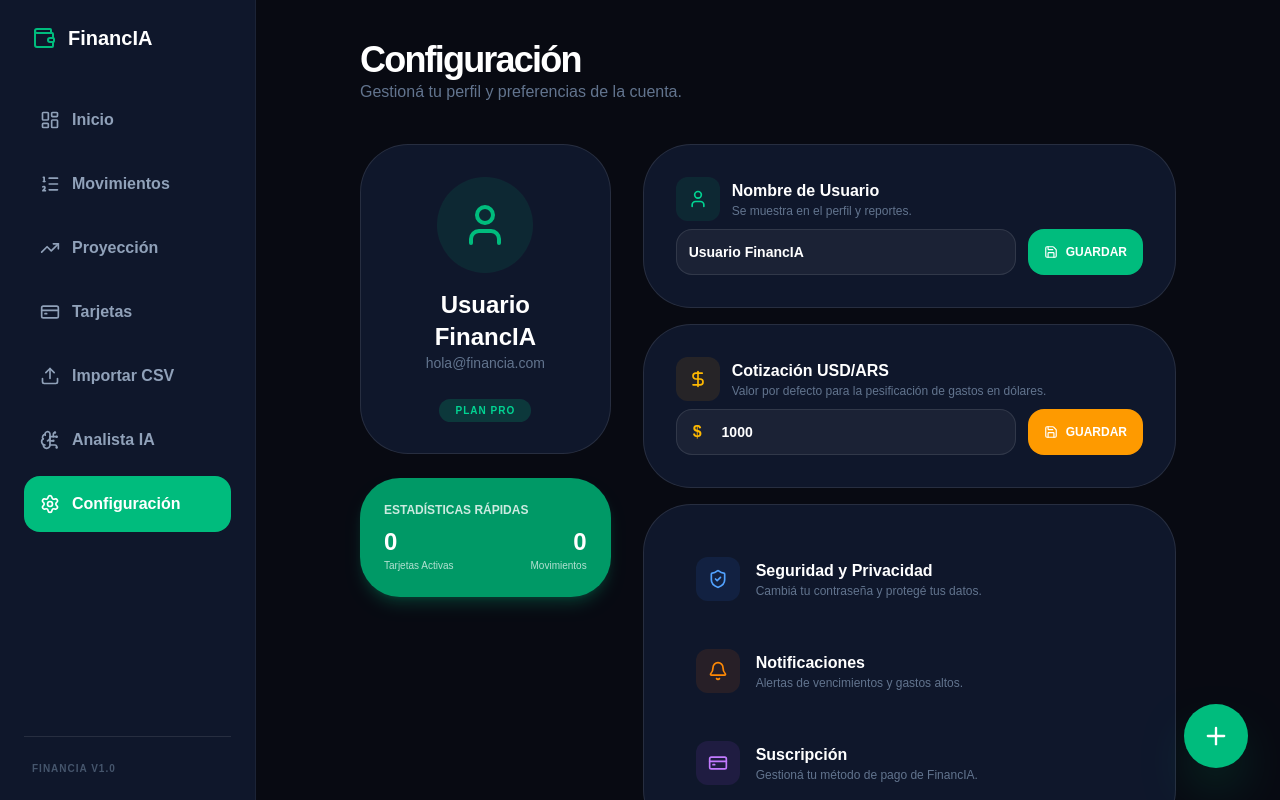
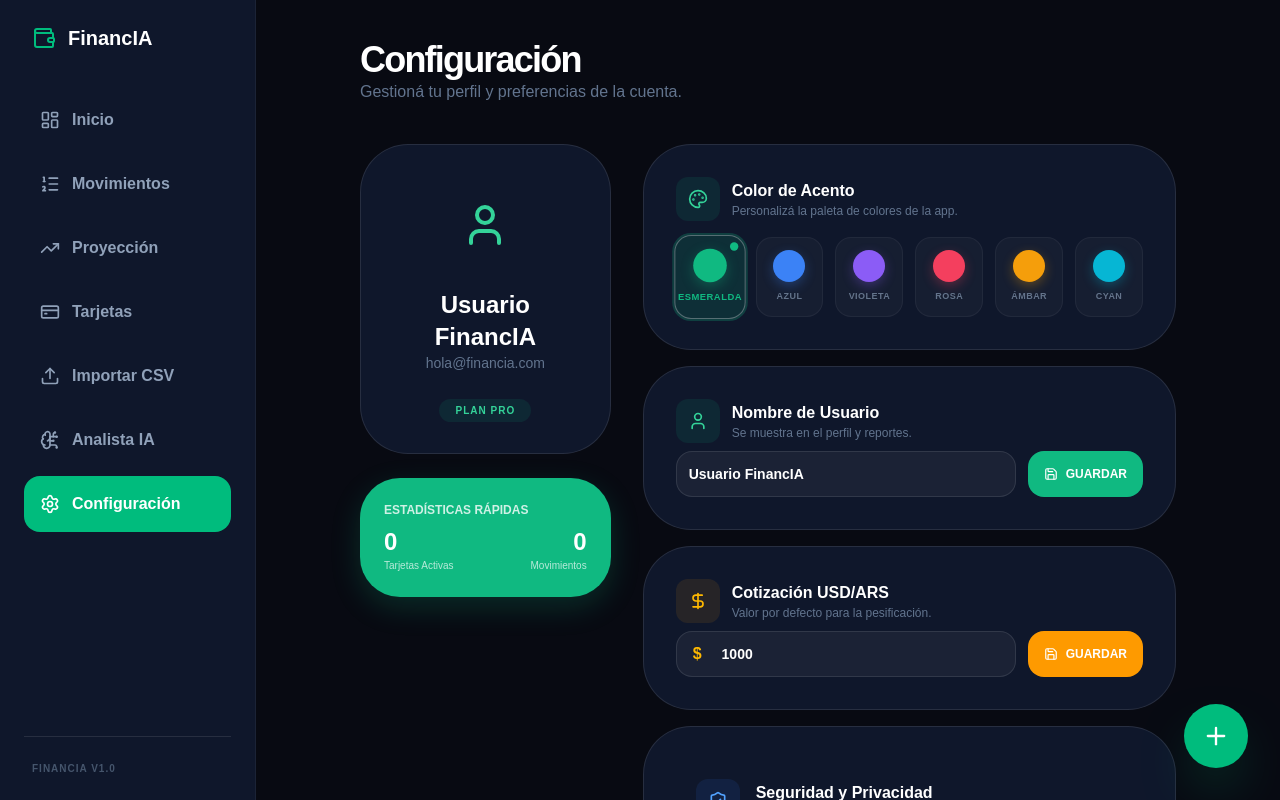
Before and after one commit to gr003-ui/FinancIA, a Next.js app: page /configuracion in a window 1280 px wide. Built offline with nearby package versions, Linux system fonts and the light colour scheme.

Commit message:
feat: sistema de temas de color con 6 acentos, ThemeProvider y CSS variables

```diff
--- a/src/app/configuracion/page.tsx
+++ b/src/app/configuracion/page.tsx
@@ -1,16 +1,28 @@
 "use client";
 import { useState } from 'react';
-import { useFinanceStore } from '../../store/useFinanceStore';
-import { User, ShieldCheck, Bell, CreditCard, Save, AlertTriangle, DollarSign } from 'lucide-react';
+import { useFinanceStore, AccentTheme } from '../../store/useFinanceStore';
+import { User, ShieldCheck, Bell, CreditCard, Save, AlertTriangle, DollarSign, Palette } from 'lucide-react';
+
+const THEMES: { id: AccentTheme; label: string; color: string; bg: string }[] = [
+  { id: 'emerald', label: 'Esmeralda', color: '#10b981', bg: 'rgba(16,185,129,0.15)' },
+  { id: 'blue',    label: 'Azul',      color: '#3b82f6', bg: 'rgba(59,130,246,0.15)' },
+  { id: 'purple',  label: 'Violeta',   color: '#8b5cf6', bg: 'rgba(139,92,246,0.15)' },
+  { id: 'rose',    label: 'Rosa',      color: '#f43f5e', bg: 'rgba(244,63,94,0.15)'  },
+  { id: 'amber',   label: 'Ámbar',     color: '#f59e0b', bg: 'rgba(245,158,11,0.15)' },
+  { id: 'cyan',    label: 'Cyan',      color: '#06b6d4', bg: 'rgba(6,182,212,0.15)'  },
+];
 
 export default function ConfigPage() {
-  const { cards, transactions, userName, exchangeRate, setUserName, setExchangeRate, resetAll } = useFinanceStore();
+  const {
+    cards, transactions, userName, exchangeRate, accentTheme,
+    setUserName, setExchangeRate, setAccentTheme, resetAll,
+  } = useFinanceStore();
 
-  const [nameInput, setNameInput] = useState(userName);
-  const [rateInput, setRateInput] = useState(String(exchangeRate));
+  const [nameInput,    setNameInput]    = useState(userName);
+  const [rateInput,    setRateInput]    = useState(String(exchangeRate));
   const [confirmReset, setConfirmReset] = useState(false);
-  const [savedName, setSavedName] = useState(false);
-  const [savedRate, setSavedRate] = useState(false);
+  const [savedName,    setSavedName]    = useState(false);
+  const [savedRate,    setSavedRate]    = useState(false);
 
   const handleSaveName = () => {
     if (!nameInput.trim()) return;
@@ -44,17 +56,20 @@ export default function ConfigPage() {
         {/* PERFIL */}
         <div className="md:col-span-1 space-y-6">
           <div className="bg-slate-900 rounded-[3rem] p-8 border border-white/10 text-center">
-            <div className="w-24 h-24 bg-emerald-500/10 text-emerald-500 rounded-full flex items-center justify-center mx-auto mb-4">
+            <div className="w-24 h-24 rounded-full flex items-center justify-center mx-auto mb-4"
+              style={{ background: `rgba(var(--accent-muted))`, color: 'var(--accent-text)' }}>
               <User size={48} />
             </div>
             <h2 className="text-2xl font-black text-white">{userName}</h2>
             <p className="text-slate-500 font-medium text-sm mb-6">hola@financia.com</p>
-            <span className="px-4 py-1.5 bg-emerald-500/20 text-emerald-400 text-[10px] font-black uppercase rounded-full tracking-widest">
+            <span className="px-4 py-1.5 text-[10px] font-black uppercase rounded-full tracking-widest"
+              style={{ background: 'var(--accent-muted)', color: 'var(--accent-text)' }}>
               Plan Pro
             </span>
           </div>
 
-          <div className="bg-emerald-600 rounded-[2.5rem] p-6 text-white shadow-lg shadow-emerald-500/20">
+          <div className="rounded-[2.5rem] p-6 text-white shadow-lg"
+            style={{ background: 'var(--accent)', boxShadow: `0 10px 30px var(--accent-shadow)` }}>
             <p className="text-xs font-bold opacity-80 uppercase mb-2">Estadísticas rápidas</p>
             <div className="flex justify-between items-end">
               <div>
@@ -72,11 +87,55 @@ export default function ConfigPage() {
         {/* OPCIONES */}
         <div className="md:col-span-2 space-y-4">
 
-          {/* Nombre */}
+          {/* TEMA DE COLOR */}
+          <div className="bg-slate-900 rounded-[3rem] p-8 border border-white/10 space-y-4">
+            <div className="flex items-center gap-3">
+              <div className="p-3 rounded-xl" style={{ background: 'var(--accent-muted)' }}>
+                <Palette size={20} style={{ color: 'var(--accent-text)' }} />
+              </div>
+              <div>
+                <p className="font-bold text-white">Color de Acento</p>
+                <p className="text-xs text-slate-500">Personalizá la paleta de colores de la app.</p>
+              </div>
+            </div>
+            <div className="grid grid-cols-3 sm:grid-cols-6 gap-3">
+              {THEMES.map((theme) => (
+                <button
+                  key={theme.id}
+                  onClick={() => setAccentTheme(theme.id)}
+                  title={theme.label}
+                  className={`relative flex flex-col items-center gap-2 p-3 rounded-2xl border transition-all focus:outline-none focus:ring-2 ${
+                    accentTheme === theme.id
+                      ? 'border-white/30 scale-105'
+                      : 'border-white/5 hover:border-white/15'
+                  }`}
+                  style={{
+                    background: accentTheme === theme.id ? theme.bg : 'rgba(255,255,255,0.03)',
+                    ...(accentTheme === theme.id ? { boxShadow: `0 0 0 2px ${theme.color}40` } : {}),
+                  }}
+                >
+                  <div
+                    className="w-8 h-8 rounded-full shadow-lg"
+                    style={{ background: theme.color, boxShadow: `0 4px 12px ${theme.color}50` }}
+                  />
+                  <span className="text-[9px] font-black uppercase tracking-wider"
+                    style={{ color: accentTheme === theme.id ? theme.color : '#64748b' }}>
+                    {theme.label}
+                  </span>
+                  {accentTheme === theme.id && (
+                    <div className="absolute top-1.5 right-1.5 w-2 h-2 rounded-full"
+                      style={{ background: theme.color }} />
+                  )}
+                </button>
+              ))}
+            </div>
+          </div>
+
+          {/* NOMBRE */}
           <div className="bg-slate-900 rounded-[3rem] p-8 border border-white/10 space-y-4">
             <div className="flex items-center gap-3 mb-2">
-              <div className="p-3 bg-emerald-500/10 text-emerald-400 rounded-xl">
-                <User size={20} />
+              <div className="p-3 rounded-xl" style={{ background: 'var(--accent-muted)' }}>
+                <User size={20} style={{ color: 'var(--accent-text)' }} />
               </div>
               <div>
                 <p className="font-bold text-white">Nombre de Usuario</p>
@@ -86,24 +145,28 @@ export default function ConfigPage() {
             <div className="flex gap-3">
               <input
                 value={nameInput}
-                onChange={e => setNameInput(e.target.value)}
-                onKeyDown={e => e.key === 'Enter' && handleSaveName()}
-                className="flex-1 bg-white/5 border border-white/10 text-white p-3 rounded-2xl outline-none focus:border-emerald-500/50 transition-all text-sm font-bold placeholder:text-slate-600"
+                onChange={(e) => setNameInput(e.target.value)}
+                onKeyDown={(e) => e.key === 'Enter' && handleSaveName()}
+                className="flex-1 bg-white/5 border border-white/10 text-white p-3 rounded-2xl outline-none transition-all text-sm font-bold placeholder:text-slate-600 focus:border-white/30"
                 placeholder="Tu nombre"
               />
-              <button onClick={handleSaveName}
+              <button
+                onClick={handleSaveName}
                 className={`flex items-center gap-2 px-4 py-3 rounded-2xl font-black text-xs uppercase transition-all ${
-                  savedName
-                    ? 'bg-emerald-500/20 text-emerald-400 border border-emerald-500/30'
-                    : 'bg-emerald-500 text-white hover:bg-emerald-400'
-                }`}>
+                  savedName ? 'text-white border border-white/20' : 'text-white'
+                }`}
+                style={{
+                  background: savedName ? 'var(--accent-muted)' : 'var(--accent)',
+                  ...(savedName ? { borderColor: 'var(--accent-border)' } : {}),
+                }}
+              >
                 <Save size={14} />
                 {savedName ? '¡Guardado!' : 'Guardar'}
               </button>
             </div>
           </div>
 
-          {/* Cotización por defecto */}
+          {/* COTIZACIÓN */}
           <div className="bg-slate-900 rounded-[3rem] p-8 border border-white/10 space-y-4">
             <div className="flex items-center gap-3 mb-2">
               <div className="p-3 bg-amber-500/10 text-amber-400 rounded-xl">
@@ -111,7 +174,7 @@ export default function ConfigPage() {
               </div>
               <div>
                 <p className="font-bold text-white">Cotización USD/ARS</p>
-                <p className="text-xs text-slate-500">Valor por defecto para la pesificación de gastos en dólares.</p>
+                <p className="text-xs text-slate-500">Valor por defecto para la pesificación.</p>
               </div>
             </div>
             <div className="flex gap-3">
@@ -120,24 +183,26 @@ export default function ConfigPage() {
                 <input
                   type="number"
                   value={rateInput}
-                  onChange={e => setRateInput(e.target.value)}
-                  onKeyDown={e => e.key === 'Enter' && handleSaveRate()}
+                  onChange={(e) => setRateInput(e.target.value)}
+                  onKeyDown={(e) => e.key === 'Enter' && handleSaveRate()}
                   className="flex-1 bg-transparent text-white p-3 outline-none text-sm font-bold"
                 />
               </div>
-              <button onClick={handleSaveRate}
+              <button
+                onClick={handleSaveRate}
                 className={`flex items-center gap-2 px-4 py-3 rounded-2xl font-black text-xs uppercase transition-all ${
                   savedRate
                     ? 'bg-amber-500/20 text-amber-400 border border-amber-500/30'
                     : 'bg-amber-500 text-white hover:bg-amber-400'
-                }`}>
+                }`}
+              >
                 <Save size={14} />
                 {savedRate ? '¡Guardado!' : 'Guardar'}
               </button>
             </div>
           </div>
 
-          {/* Otros botones */}
+          {/* OTROS BOTONES */}
           <div className="bg-slate-900 rounded-[3rem] p-8 border border-white/10 space-y-2">
             <button className="w-full flex items-center p-5 hover:bg-white/5 rounded-2xl transition-all group">
               <div className="flex items-center gap-4">
@@ -176,7 +241,7 @@ export default function ConfigPage() {
             </button>
           </div>
 
-          {/* Reset */}
+          {/* RESET */}
           <div className="bg-slate-900 rounded-[3rem] p-8 border border-rose-500/20 space-y-4">
             <div className="flex items-center gap-3">
               <div className="p-3 bg-rose-500/10 text-rose-400 rounded-xl">
@@ -185,16 +250,15 @@ export default function ConfigPage() {
               <div>
                 <p className="font-bold text-white">Zona de Peligro</p>
                 <p className="text-xs text-slate-500">
-                  El reset borra todos los movimientos y restaura los límites de las tarjetas.
-                  Las tarjetas en sí no se eliminan.
+                  Borra todos los movimientos y restaura los límites de tarjetas.
                 </p>
               </div>
             </div>
-
             {!confirmReset ? (
               <button
                 onClick={() => setConfirmReset(true)}
-                className="w-full p-4 bg-rose-500/10 text-rose-400 border border-rose-500/20 rounded-2xl font-black uppercase text-xs tracking-widest hover:bg-rose-500/20 transition-all">
+                className="w-full p-4 bg-rose-500/10 text-rose-400 border border-rose-500/20 rounded-2xl font-black uppercase text-xs tracking-widest hover:bg-rose-500/20 transition-all"
+              >
                 Resetear todos los datos
               </button>
             ) : (
@@ -203,12 +267,16 @@ export default function ConfigPage() {
                   ¿Estás seguro? Esta acción no se puede deshacer.
                 </p>
                 <div className="flex gap-3">
-                  <button onClick={() => setConfirmReset(false)}
-                    className="flex-1 p-3 bg-white/5 text-slate-400 rounded-xl font-black text-xs uppercase hover:bg-white/10 transition-all">
+                  <button
+                    onClick={() => setConfirmReset(false)}
+                    className="flex-1 p-3 bg-white/5 text-slate-400 rounded-xl font-black text-xs uppercase hover:bg-white/10 transition-all"
+                  >
                     Cancelar
                   </button>
-                  <button onClick={handleReset}
-                    className="flex-1 p-3 bg-rose-500 text-white rounded-xl font-black text-xs uppercase hover:bg-rose-400 transition-all">
+                  <button
+                    onClick={handleReset}
+                    className="flex-1 p-3 bg-rose-500 text-white rounded-xl font-black text-xs uppercase hover:bg-rose-400 transition-all"
+                  >
                     Sí, resetear
                   </button>
                 </div>
--- a/src/app/layout.tsx
+++ b/src/app/layout.tsx
@@ -1,15 +1,18 @@
 import Sidebar from '../components/Sidebar';
 import AppShell from '../components/AppShell';
+import ThemeProvider from '../components/ThemeProvider';
 import './globals.css';
 
 export default function RootLayout({ children }: { children: React.ReactNode }) {
   return (
     <html lang="es">
       <body className="flex bg-[#080A12] min-h-screen">
-        <Sidebar />
-        <AppShell>
-          {children}
-        </AppShell>
+        <ThemeProvider>
+          <Sidebar />
+          <AppShell>
+            {children}
+          </AppShell>
+        </ThemeProvider>
       </body>
     </html>
   );
--- /dev/null
+++ b/src/components/ThemeProvider.tsx
@@ -0,0 +1,78 @@
+"use client";
+import { useEffect } from 'react';
+import { useFinanceStore, AccentTheme } from '../store/useFinanceStore';
+
+const THEMES: Record<AccentTheme, {
+  accent: string;
+  accentHover: string;
+  accentMuted: string;
+  accentText: string;
+  accentBorder: string;
+  accentShadow: string;
+}> = {
+  emerald: {
+    accent:       '#10b981',
+    accentHover:  '#34d399',
+    accentMuted:  'rgba(16,185,129,0.1)',
+    accentText:   '#34d399',
+    accentBorder: 'rgba(16,185,129,0.3)',
+    accentShadow: 'rgba(16,185,129,0.2)',
+  },
+  blue: {
+    accent:       '#3b82f6',
+    accentHover:  '#60a5fa',
+    accentMuted:  'rgba(59,130,246,0.1)',
+    accentText:   '#60a5fa',
+    accentBorder: 'rgba(59,130,246,0.3)',
+    accentShadow: 'rgba(59,130,246,0.2)',
+  },
+  purple: {
+    accent:       '#8b5cf6',
+    accentHover:  '#a78bfa',
+    accentMuted:  'rgba(139,92,246,0.1)',
+    accentText:   '#a78bfa',
+    accentBorder: 'rgba(139,92,246,0.3)',
+    accentShadow: 'rgba(139,92,246,0.2)',
+  },
+  rose: {
+    accent:       '#f43f5e',
+    accentHover:  '#fb7185',
+    accentMuted:  'rgba(244,63,94,0.1)',
+    accentText:   '#fb7185',
+    accentBorder: 'rgba(244,63,94,0.3)',
+    accentShadow: 'rgba(244,63,94,0.2)',
+  },
+  amber: {
+    accent:       '#f59e0b',
+    accentHover:  '#fbbf24',
+    accentMuted:  'rgba(245,158,11,0.1)',
+    accentText:   '#fbbf24',
+    accentBorder: 'rgba(245,158,11,0.3)',
+    accentShadow: 'rgba(245,158,11,0.2)',
+  },
+  cyan: {
+    accent:       '#06b6d4',
+    accentHover:  '#22d3ee',
+    accentMuted:  'rgba(6,182,212,0.1)',
+    accentText:   '#22d3ee',
+    accentBorder: 'rgba(6,182,212,0.3)',
+    accentShadow: 'rgba(6,182,212,0.2)',
+  },
+};
+
+export default function ThemeProvider({ children }: { children: React.ReactNode }) {
+  const { accentTheme } = useFinanceStore();
+
+  useEffect(() => {
+    const theme = THEMES[accentTheme];
+    const root  = document.documentElement;
+    root.style.setProperty('--accent',        theme.accent);
+    root.style.setProperty('--accent-hover',  theme.accentHover);
+    root.style.setProperty('--accent-muted',  theme.accentMuted);
+    root.style.setProperty('--accent-text',   theme.accentText);
+    root.style.setProperty('--accent-border', theme.accentBorder);
+    root.style.setProperty('--accent-shadow', theme.accentShadow);
+  }, [accentTheme]);
+
+  return <>{children}</>;
+}
--- a/src/store/useFinanceStore.ts
+++ b/src/store/useFinanceStore.ts
@@ -3,6 +3,8 @@ import { persist } from 'zustand/middleware';
 
 const generateId = () =>
   Math.random().toString(36).substring(2, 9) + Date.now().toString(36);
+
+export type AccentTheme = 'emerald' | 'blue' | 'purple' | 'rose' | 'amber' | 'cyan';
 
 export interface Card {
   id: string;
@@ -18,28 +20,13 @@ export interface Card {
 }
 
 export type TransactionCategory =
-  | 'Alimentación'
-  | 'Transporte'
-  | 'Servicios'
-  | 'Salud'
-  | 'Entretenimiento'
-  | 'Indumentaria'
-  | 'Educación'
-  | 'Viajes'
-  | 'Hogar'
-  | 'Otros';
+  | 'Alimentación' | 'Transporte' | 'Servicios' | 'Salud'
+  | 'Entretenimiento' | 'Indumentaria' | 'Educación' | 'Viajes'
+  | 'Hogar' | 'Otros';
 
 export const CATEGORIES: TransactionCategory[] = [
-  'Alimentación',
-  'Transporte',
-  'Servicios',
-  'Salud',
-  'Entretenimiento',
-  'Indumentaria',
-  'Educación',
-  'Viajes',
-  'Hogar',
-  'Otros',
+  'Alimentación','Transporte','Servicios','Salud',
+  'Entretenimiento','Indumentaria','Educación','Viajes','Hogar','Otros',
 ];
 
 export interface Transaction {
@@ -62,18 +49,20 @@ interface FinanceState {
   transactions: Transaction[];
   exchangeRate: number;
   userName: string;
+  accentTheme: AccentTheme;
   addCard: (card: Omit<Card, 'id' | 'availableOnePayment' | 'availableInstallments'>) => void;
   removeCard: (id: string) => void;
   addTransaction: (tx: Omit<Transaction, 'id'>) => void;
   removeTransaction: (id: string) => void;
   setExchangeRate: (rate: number) => void;
   setUserName: (name: string) => void;
+  setAccentTheme: (theme: AccentTheme) => void;
   resetAll: () => void;
 }
 
 function monthsPassedSince(dateISO: string): number {
   const txDate = new Date(dateISO);
-  const now = new Date();
+  const now    = new Date();
   return Math.max(
     0,
     (now.getFullYear() - txDate.getFullYear()) * 12 +
@@ -81,16 +70,11 @@ function monthsPassedSince(dateISO: string): number {
   );
 }
 
-function effectiveCardDeduction(
-  amountInARS: number,
-  installments: number,
-  txDateISO: string
-): number {
+function effectiveCardDeduction(amountInARS: number, installments: number, txDateISO: string): number {
   if (installments <= 1) return amountInARS;
   const passed     = monthsPassedSince(txDateISO);
   const alreadyPaid = Math.min(passed, installments);
-  const remaining  = installments - alreadyPaid;
-  return (amountInARS * remaining) / installments;
+  return (amountInARS * (installments - alreadyPaid)) / installments;
 }
 
 function applyDeductionToCard(card: Card, deduction: number): Card {
@@ -98,14 +82,12 @@ function applyDeductionToCard(card: Card, deduction: number): Card {
   if (card.singleLimit) {
     return { ...card, availableOnePayment: Math.max(0, card.availableOnePayment - deduction) };
   }
-  const totalAvail = card.availableOnePayment + card.availableInstallments;
-  if (totalAvail <= 0) return card;
-  const ratioOne  = card.availableOnePayment   / totalAvail;
-  const ratioInst = card.availableInstallments / totalAvail;
+  const total = card.availableOnePayment + card.availableInstallments;
+  if (total <= 0) return card;
   return {
     ...card,
-    availableOnePayment:   Math.max(0, card.availableOnePayment   - deduction * ratioOne),
-    availableInstallments: Math.max(0, card.availableInstallments - deduction * ratioInst),
+    availableOnePayment:   Math.max(0, card.availableOnePayment   - deduction * (card.availableOnePayment / total)),
+    availableInstallments: Math.max(0, card.availableInstallments - deduction * (card.availableInstallments / total)),
   };
 }
 
@@ -114,71 +96,60 @@ function applyRestorationToCard(card: Card, deduction: number): Card {
   if (card.singleLimit) {
     return { ...card, availableOnePayment: Math.min(card.limitOnePayment, card.availableOnePayment + deduction) };
   }
-  const totalLimit = card.limitOnePayment + card.limitInstallments;
-  if (totalLimit <= 0) return card;
-  const ratioOne  = card.limitOnePayment   / totalLimit;
-  const ratioInst = card.limitInstallments / totalLimit;
+  const total = card.limitOnePayment + card.limitInstallments;
+  if (total <= 0) return card;
   return {
     ...card,
-    availableOnePayment:   Math.min(card.limitOnePayment,   card.availableOnePayment   + deduction * ratioOne),
-    availableInstallments: Math.min(card.limitInstallments, card.availableInstallments + deduction * ratioInst),
+    availableOnePayment:   Math.min(card.limitOnePayment,   card.availableOnePayment   + deduction * (card.limitOnePayment / total)),
+    availableInstallments: Math.min(card.limitInstallments, card.availableInstallments + deduction * (card.limitInstallments / total)),
   };
 }
 
 export const useFinanceStore = create<FinanceState>()(
   persist(
     (set) => ({
-      cards: [],
+      cards:        [],
       transactions: [],
       exchangeRate: 1000,
-      userName: 'Usuario FinancIA',
+      userName:     'Usuario FinancIA',
+      accentTheme:  'emerald',
 
-      setExchangeRate: (rate) => set({ exchangeRate: rate }),
-      setUserName:     (name) => set({ userName: name }),
+      setExchangeRate: (rate)  => set({ exchangeRate: rate }),
+      setUserName:     (name)  => set({ userName: name }),
+      setAccentTheme:  (theme) => set({ accentTheme: theme }),
 
-      addCard: (card) =>
-        set((state) => ({
-          cards: [
-            ...state.cards,
-            {
+      addCard: (card) => set((state) => ({
+        cards: [...state.cards, {
           ...card,
           id: generateId(),
           availableOnePayment:   card.limitOnePayment,
           availableInstallments: card.singleLimit ? 0 : card.limitInstallments,
-            },
-          ],
+        }],
       })),
 
-      removeCard: (id) =>
-        set((state) => ({ cards: state.cards.filter((c) => c.id !== id) })),
+      removeCard: (id) => set((state) => ({
+        cards: state.cards.filter((c) => c.id !== id),
+      })),
 
-      addTransaction: (tx) =>
-        set((state) => {
+      addTransaction: (tx) => set((state) => {
         const newTx = { ...tx, id: generateId() };
         let updatedCards = [...state.cards];
         if (tx.type === 'expense' && tx.cardId && tx.method === 'Crédito') {
-            const amountInARS =
-              tx.currency === 'USD' ? tx.amount * state.exchangeRate : tx.amount;
-            const deduction = effectiveCardDeduction(amountInARS, tx.installments || 1, tx.date);
-            updatedCards = state.cards.map((card) =>
-              card.id === tx.cardId ? applyDeductionToCard(card, deduction) : card
-            );
+          const amountInARS = tx.currency === 'USD' ? tx.amount * state.exchangeRate : tx.amount;
+          const deduction   = effectiveCardDeduction(amountInARS, tx.installments || 1, tx.date);
+          updatedCards = state.cards.map((c) => c.id === tx.cardId ? applyDeductionToCard(c, deduction) : c);
         }
         return { transactions: [newTx, ...state.transactions], cards: updatedCards };
       }),
 
-      removeTransaction: (id) =>
-        set((state) => {
+      removeTransaction: (id) => set((state) => {
         const tx = state.transactions.find((t) => t.id === id);
         if (!tx) return state;
         let updatedCards = [...state.cards];
         if (tx.type === 'expense' && tx.cardId && tx.method === 'Crédito') {
-            const amountInARS =
-              tx.currency === 'USD' ? tx.amount * state.exchangeRate : tx.amount;
-            const deduction = effectiveCardDeduction(amountInARS, tx.installments || 1, tx.date);
-            updatedCards = state.cards.map((card) =>
-              card.id === tx.cardId ? applyRestorationToCard(card, deduction) : card
-            );
+          const amountInARS = tx.currency === 'USD' ? tx.amount * state.exchangeRate : tx.amount;
+          const deduction   = effectiveCardDeduction(amountInARS, tx.installments || 1, tx.date);
+          updatedCards = state.cards.map((c) => c.id === tx.cardId ? applyRestorationToCard(c, deduction) : c);
         }
         return {
           transactions: state.transactions.filter((t) => t.id !== id),
@@ -186,8 +157,7 @@ export const useFinanceStore = create<FinanceState>()(
         };
       }),
 
-      resetAll: () =>
-        set((state) => ({
+      resetAll: () => set((state) => ({
         transactions: [],
         cards: state.cards.map((card) => ({
           ...card,
@@ -208,10 +178,8 @@ export function getMonthlyAmount(t: Transaction): number {
 export function getDaysUntil(day: number): number {
   const now   = new Date();
   const today = now.getDate();
-  if (day >= today) {
-    const thisMonth = new Date(now.getFullYear(), now.getMonth(), day);
-    return Math.ceil((thisMonth.getTime() - now.getTime()) / (1000 * 60 * 60 * 24));
+  const target = day >= today
+    ? new Date(now.getFullYear(), now.getMonth(), day)
+    : new Date(now.getFullYear(), now.getMonth() + 1, day);
+  return Math.ceil((target.getTime() - now.getTime()) / (1000 * 60 * 60 * 24));
 }
-  const nextMonth = new Date(now.getFullYear(), now.getMonth() + 1, day);
-  return Math.ceil((nextMonth.getTime() - now.getTime()) / (1000 * 60 * 60 * 24));
-}
```
Lines whose indentation alone changed are shown as unchanged.
